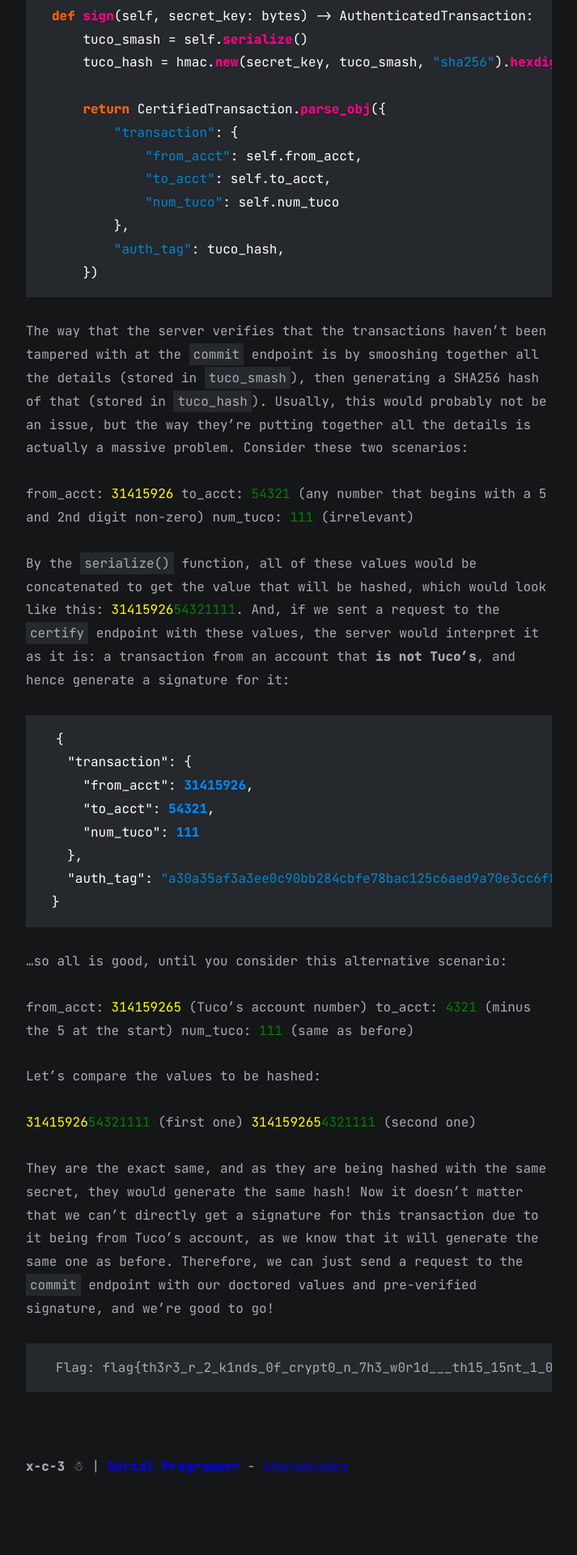
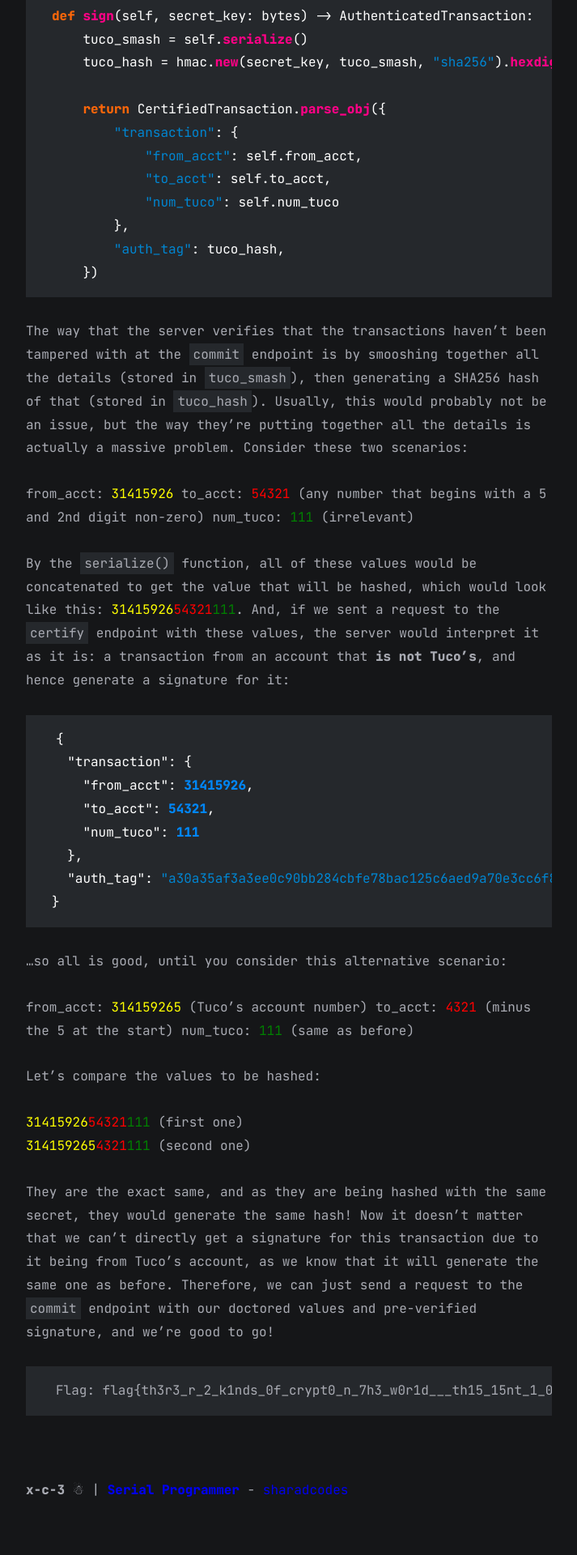
Before and after one commit to x-c-3/x-c-3.github.io, a Jekyll site: the page built from all_collections/_posts/2022-04-11-hackpack-2022-tuplecoin.markdown, in a window 1280 px wide. Shown: the part 2341-4261 px from the top of the page at 81% size, without its empty margins (283-996 px from the left). Built offline with Jekyll 4.4.1, drawn with Linux system fonts in a browser that asks for light colours; before the commit the page ends 4232 px from its top, so only the background shows below that.

Commit message:
Fixed colours

````diff
--- a/all_collections/_posts/2022-04-11-hackpack-2022-tuplecoin.markdown
+++ b/all_collections/_posts/2022-04-11-hackpack-2022-tuplecoin.markdown
@@ -73,10 +73,10 @@ def sign(self, secret_key: bytes) -> AuthenticatedTransaction:
 The way that the server verifies that the transactions haven't been tampered with at the `commit` endpoint is by smooshing together all the details (stored in `tuco_smash`), then generating a SHA256 hash of that (stored in `tuco_hash`). Usually, this would probably not be an issue, but the way they're putting together all the details is actually a massive problem. Consider these two scenarios:
 
 from_acct: <span style="color:yellow">31415926</span>
-to_acct: <span style="color:green">54321</span> (any number that begins with a 5 and 2nd digit non-zero)
+to_acct: <span style="color:red">54321</span> (any number that begins with a 5 and 2nd digit non-zero)
 num_tuco: <span style="color:green">111</span> (irrelevant)
 
-By the `serialize()` function, all of these values would be concatenated to get the value that will be hashed, which would look like this: <span style="color:yellow">31415926</span><span style="color:green">54321</span><span style="color:green">111</span>. And, if we sent a request to the `certify` endpoint with these values, the server would interpret it as it is: a transaction from an account that **is not Tuco's**, and hence generate a signature for it:
+By the `serialize()` function, all of these values would be concatenated to get the value that will be hashed, which would look like this: <span style="color:yellow">31415926</span><span style="color:red">54321</span><span style="color:green">111</span>. And, if we sent a request to the `certify` endpoint with these values, the server would interpret it as it is: a transaction from an account that **is not Tuco's**, and hence generate a signature for it:
 
 ```json
 {
@@ -92,13 +92,13 @@ By the `serialize()` function, all of these values would be concatenated to get
 ...so all is good, until you consider this alternative scenario:
 
 from_acct: <span style="color:yellow">314159265</span> (Tuco's account number)
-to_acct: <span style="color:green">4321</span> (minus the 5 at the start)
+to_acct: <span style="color:red">4321</span> (minus the 5 at the start)
 num_tuco: <span style="color:green">111</span> (same as before)
 
 Let's compare the values to be hashed:
 
-<span style="color:yellow">31415926</span><span style="color:green">54321</span><span style="color:green">111</span> (first one)
-<span style="color:yellow">314159265</span><span style="color:green">4321</span><span style="color:green">111</span> (second one)
+<span style="color:yellow">31415926</span><span style="color:red">54321</span><span style="color:green">111</span> (first one)
+<span style="color:yellow">314159265</span><span style="color:red">4321</span><span style="color:green">111</span> (second one)
 
 They are the exact same, and as they are being hashed with the same secret, they would generate the same hash! Now it doesn't matter that we can't directly get a signature for this transaction due to it being from Tuco's account, as we know that it will generate the same one as before. Therefore, we can just send a request to the `commit` endpoint with our doctored values and pre-verified signature, and we're good to go!
 
````
